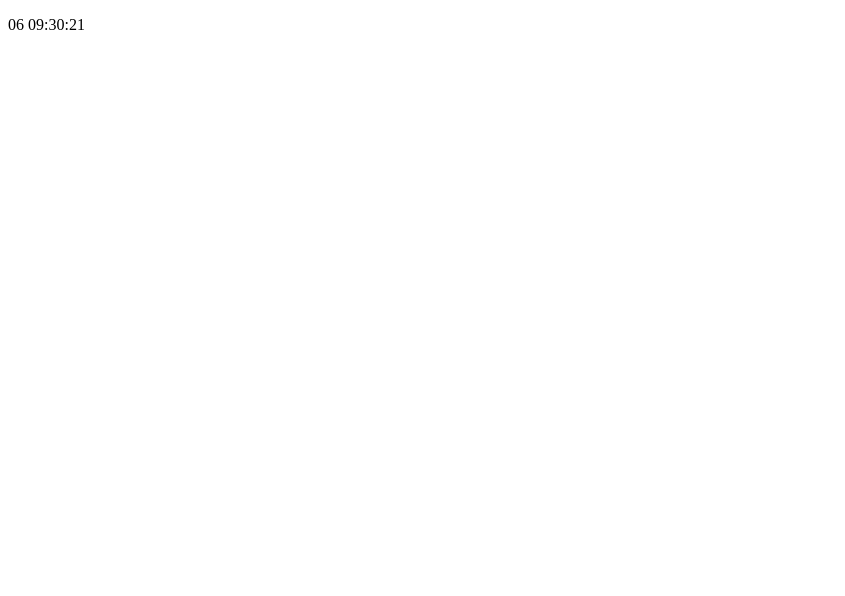
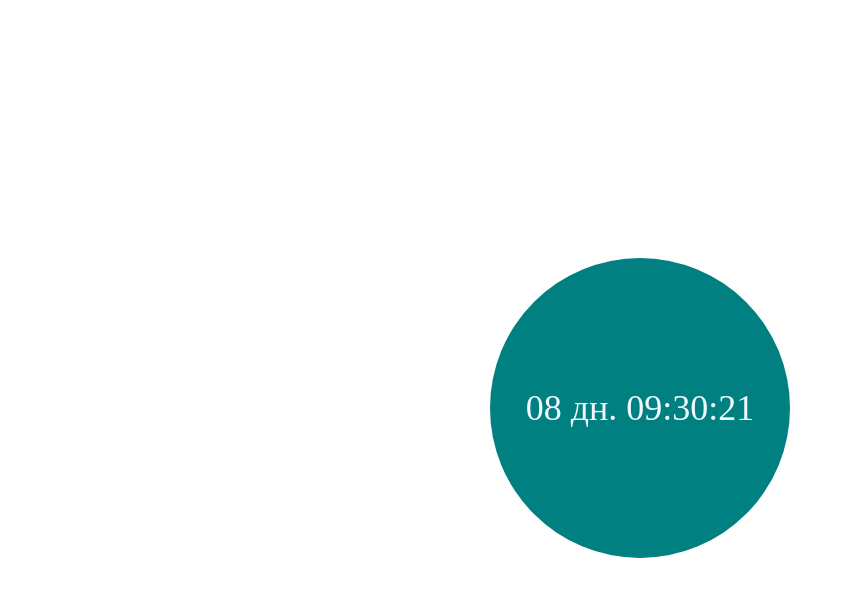
Before and after one commit to KarasevKirill/countdown-timer, a React (Create React App) app: page / in a window 1280 px wide. Shown: the top 596 px of the page, without its empty margins (0-845 px from the left). Built offline with nearby package versions, Linux system fonts and the light colour scheme.

Commit message:
Add random date

```diff
--- a/src/App.tsx
+++ b/src/App.tsx
@@ -3,17 +3,28 @@ import CountdownTimer from './components/CountdownTimer/CountdownTimer';
 
 function App() {
 
+    const rnd = Math.floor(Math.random() * 10) + 1;
     const eventDate = new Date();
-    eventDate.setFullYear(2021);
-    eventDate.setMonth(10);
-    eventDate.setDate(14);
+    const date = eventDate.getDate() + rnd;
+
+    eventDate.setDate(date);
     eventDate.setHours(23);
     eventDate.setMinutes(15);
     eventDate.setSeconds(0);
 
+    const eventTitle = 'До начала осталось:';
+
     return (
-        <div className="App">
-            <CountdownTimer eventDate={eventDate} />
+        <div
+            className="App"
+            style={{
+                display: 'flex',
+                justifyContent: 'center',
+                alignItems: 'center',
+                minHeight: '100vh',
+                minWidth: '100wh'
+            }}>
+            <CountdownTimer eventDate={eventDate} eventTitle={eventTitle} />
         </div>
     );
 }
--- a/src/components/CountdownTimer/CountdownTimer.module.css
+++ b/src/components/CountdownTimer/CountdownTimer.module.css
@@ -1,3 +1,15 @@
 .container {
   display: flex;
+  height: 300px;
+  width: 300px;
+  justify-content: center;
+  align-items: center;
+  border-radius: 50%;
+  background-color: teal;
+  flex-direction: column;
 }
+
+.container p {
+  font-size: 36px;
+  color: aliceblue;
+}
--- a/src/components/CountdownTimer/CountdownTimer.tsx
+++ b/src/components/CountdownTimer/CountdownTimer.tsx
@@ -3,6 +3,7 @@ import classes from './CountdownTimer.module.css';
 
 interface ICountdownTimerProps {
     eventDate: Date;
+    eventTitle: string;
 }
 
 interface ICalculateDataResult {
@@ -12,7 +13,7 @@ interface ICalculateDataResult {
     seconds: number;
 }
 
-const CountdownTimer: FC<ICountdownTimerProps> = ({eventDate}) => {
+const CountdownTimer: FC<ICountdownTimerProps> = ({eventDate, eventTitle}) => {
 
     const [countdownData, setCountdownData] = useState<ICalculateDataResult>({
         days: 0,
@@ -28,10 +29,10 @@ const CountdownTimer: FC<ICountdownTimerProps> = ({eventDate}) => {
     let interval: any;
 
     useEffect(() => {
+        setCountdownData(getCountdownData());
+
         interval = setInterval(() => {
-            const time = getCountdownData();
-
-            setCountdownData(time);
+            setCountdownData(getCountdownData());
         }, 1000);
 
         return () => {
@@ -106,8 +107,8 @@ const CountdownTimer: FC<ICountdownTimerProps> = ({eventDate}) => {
     const timeFormat = (time: number): string => time < 10 ? `0${time}` : time.toString();
 
     return (
-        <div>
-           <p>{timeFormat(countdownData.days)} {timeFormat(countdownData.hours)}:{timeFormat(countdownData.minutes)}:{timeFormat(countdownData.seconds)}</p>
+        <div className={classes.container}>
+            <p>{timeFormat(countdownData.days)} дн. {timeFormat(countdownData.hours)}:{timeFormat(countdownData.minutes)}:{timeFormat(countdownData.seconds)}</p>
         </div>
     );
 }
```
